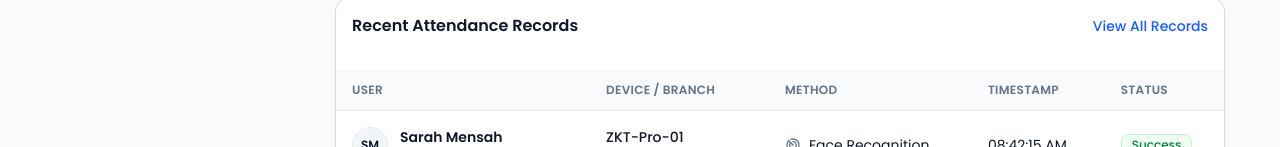
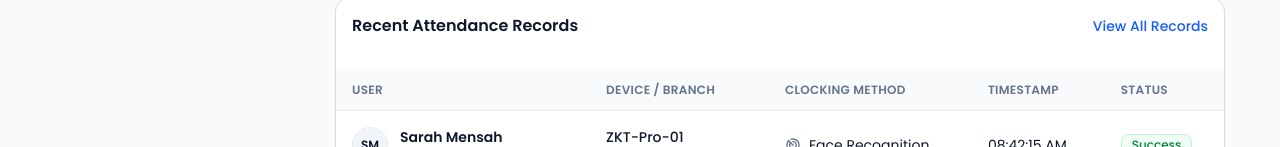
Before and after one commit to Kurtis1955/clock-attendance-ui, a Next.js app: page /dashboard in a window 1280 px wide. Shown: the part 805-952 px from the top of the page. Built offline with nearby package versions, Linux system fonts and the light colour scheme.

Commit message:
Update RecentAttendanceTable.tsx

```diff
--- a/components/dashboard/RecentAttendanceTable.tsx
+++ b/components/dashboard/RecentAttendanceTable.tsx
@@ -107,13 +107,13 @@ export function RecentAttendanceTable() {
       </CardHeader>
       <CardContent className="p-0">
         <div className="overflow-x-auto">
-          <table className="w-full min-w-[760px] text-left">
+          <table className="w-full min-w-190 text-left">
             <thead>
               <tr className="border-b border-slate-200 bg-slate-50">
                 {[
                   "User",
                   "Device / Branch",
-                  "Method",
+                  "Clocking Method",
                   "Timestamp",
                   "Status",
                 ].map((header) => (
```
